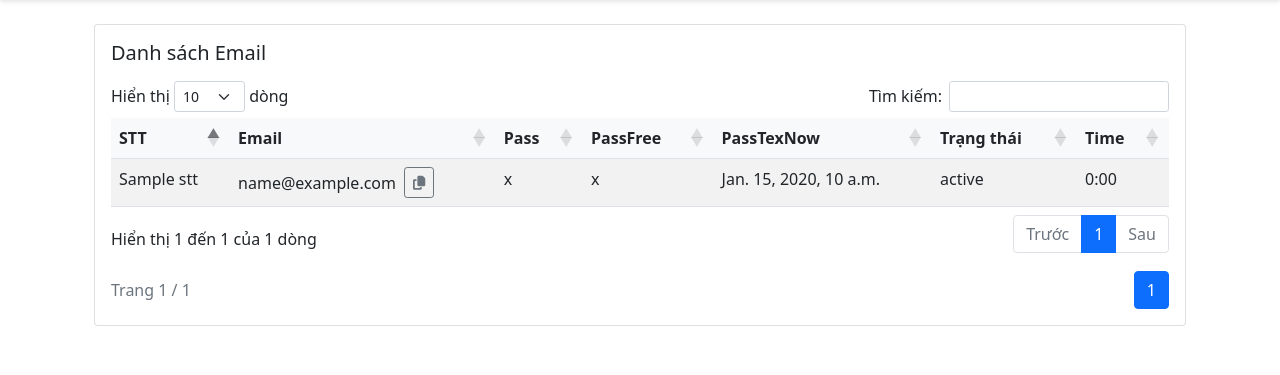
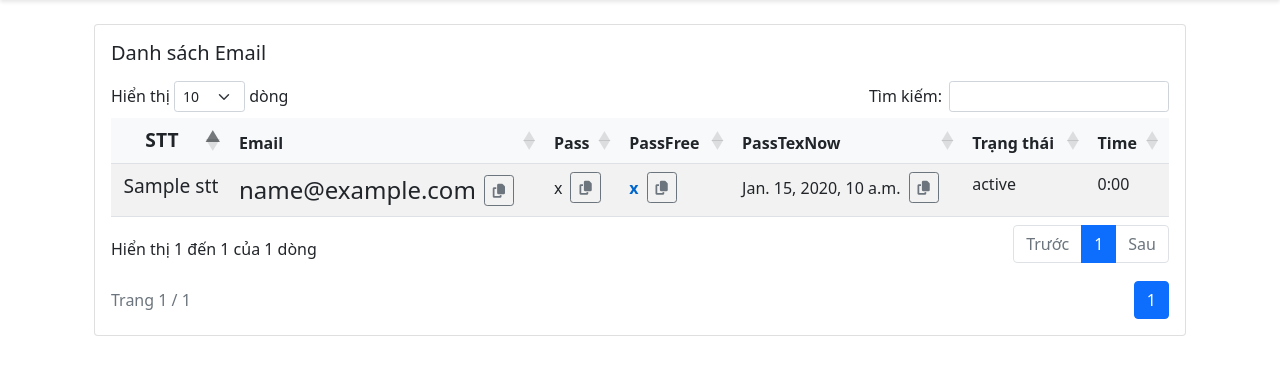
Before and after one commit to thongtruong232/webDjango1704, a Django app: template templates/authentication/home.html in a window 1280 px wide. Shown: the part 57-432 px from the top of the page. Run offline with Django 5.2, Linux system fonts and the light colour scheme; the template is opened without the code that fills it: most values are stand-ins (such as "Sample title", 1, 10 or a date in 2020); some libraries are stand-ins or nearby versions.

Commit message:
sua hien thi

```diff
--- a/templates/authentication/home.html
+++ b/templates/authentication/home.html
@@ -3,6 +3,26 @@
 {% block title %}Trang chủ{% endblock %}
 
 {% block content %}
+<style>
+/* CSS cho cột Email */
+#emailTable td:nth-child(2) {
+    font-size: 150%;
+}
+
+/* CSS cho cột PassFree */
+#emailTable td:nth-child(4) .me-2 {
+    font-weight: bold;
+    color: #0066cc;
+}
+
+/* CSS cho cột STT */
+#emailTable td:nth-child(1),
+#emailTable th:nth-child(1) {
+    text-align: center;
+    font-size: 120%;
+}
+</style>
+
 <div class="container mt-4">
     {% if messages %}
         {% for message in messages %}
@@ -108,13 +130,42 @@
                                     </button>
                                 </div>
                             </td>
-                            <td>{{ item.Pass }}</td>
-                            <td>{{ item.PassFree }}</td>
-                            <td>{{ item.PassTexNow }}</td>
                             <td>
+                                <div class="d-flex align-items-center">
+                                    <span class="me-2">{{ item.Pass }}</span>
+                                    <button class="btn btn-sm btn-outline-secondary copy-btn"
+                                            data-clipboard-text="{{ item.Pass }}"
+                                            title="Copy pass">
+                                        <i class="fas fa-copy"></i>
+                                    </button>
+                                </div>
+                            </td>
+                            <td>
+                                <div class="d-flex align-items-center">
+                                    <span class="me-2">{{ item.PassFree }}</span>
+                                    <button class="btn btn-sm btn-outline-secondary copy-btn"
+                                            data-clipboard-text="{{ item.PassFree }}"
+                                            title="Copy pass free">
+                                        <i class="fas fa-copy"></i>
+                                    </button>
+                                </div>
+                            </td>
+                            <td>
+                                <div class="d-flex align-items-center">
+                                    <span class="me-2">{{ item.PassTexNow }}</span>
+                                    <button class="btn btn-sm btn-outline-secondary copy-btn"
+                                            data-clipboard-text="{{ item.PassTexNow }}"
+                                            title="Copy pass texnow">
+                                        <i class="fas fa-copy"></i>
+                                    </button>
+                                </div>
+                            </td>
+                            <td>
+                                {% if not is_nhanvien and user_data.role != 'kiemtra' %}
                                 <span class="status-badge status-{{ item.status|slugify }}">
                                     {{ item.status }}
                                 </span>
+                                {% endif %}
                             </td>
                             <td>
                                 {% if item.time_info %}
```
Also changed, not shown: other parts of templates/authentication/home.html (+2 -0 lines), db.sqlite3.
